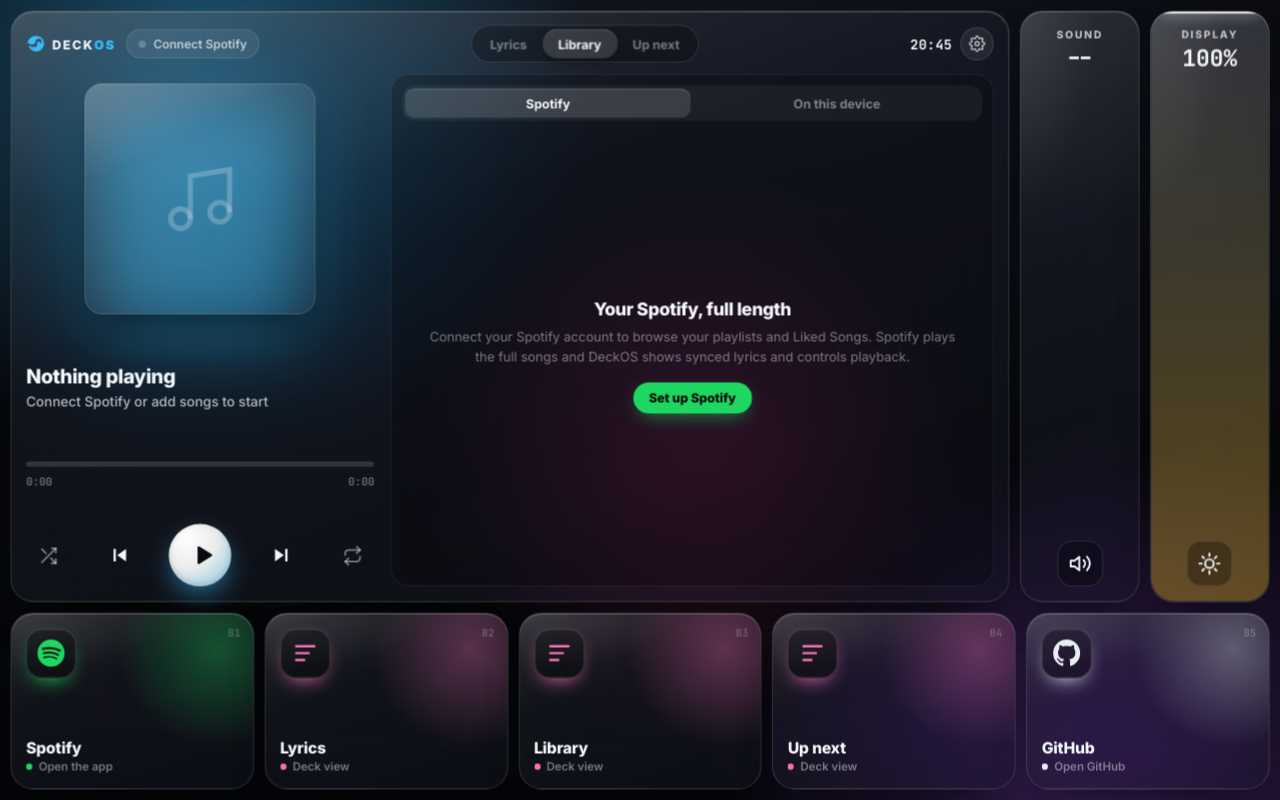
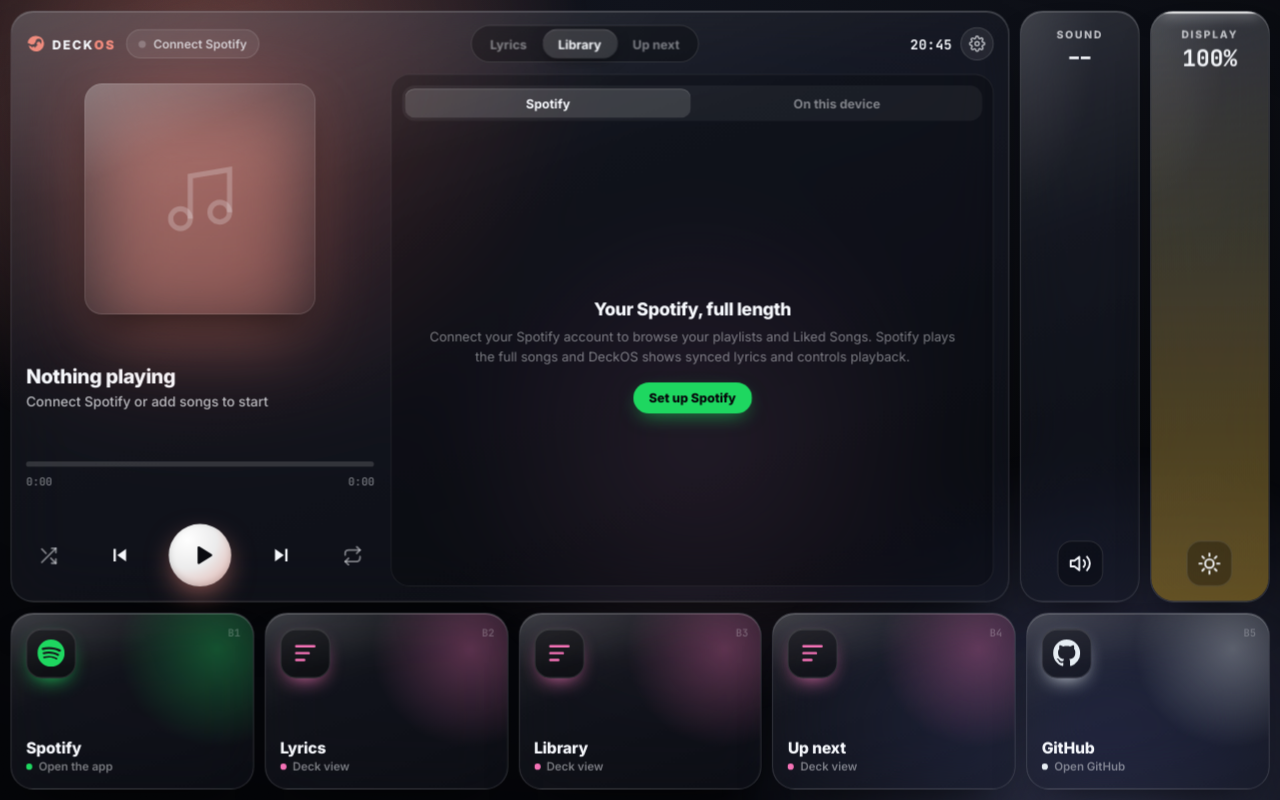
Before and after one commit to Aiman2404/steam-ipad, a website with bundled scripts: page index.html in a window 1280 px wide. Built offline with nearby package versions, Linux system fonts and the light colour scheme; files whose address does not match are found by name.

Commit message:
feat(brand): coral and periwinkle as the default deck colours
The deck and the Link dashboard now start in the logo's colours instead of
sky blue and purple. Album covers still re-tint everything while a song
plays; with nothing playing it falls back to the brand palette, which now
lives in one place (palette.js FALLBACK).

```diff
--- a/css/deck.css
+++ b/css/deck.css
@@ -10,9 +10,11 @@
   --radius: 22px;
   --radius-sm: 14px;
 
-  --accent-rgb: 56, 189, 248;
-  --accent-2-rgb: 168, 85, 247;
-  --accent-3-rgb: 236, 72, 153;
+  /* Brand colours from the logo. Shown until a cover is playing, then the
+     palette extractor overwrites them with colours from the artwork. */
+  --accent-rgb: 239, 139, 125;   /* coral */
+  --accent-2-rgb: 139, 149, 220; /* periwinkle */
+  --accent-3-rgb: 188, 141, 176; /* mauve, where the two meet */
   --accent: rgb(var(--accent-rgb));
 
   --ink: #f5f7fb;
--- a/js/palette.js
+++ b/js/palette.js
@@ -2,7 +2,9 @@
 // to the song. Spotify (i.scdn.co) and iTunes artwork both send CORS headers,
 // and embedded local artwork is a blob: URL, so the canvas is never tainted.
 
-const FALLBACK = { a: [56, 189, 248], b: [168, 85, 247], c: [236, 72, 153] };
+// DeckOS brand colours (coral, periwinkle, mauve): used when there's no cover
+// or it's too grey to pull anything interesting out of.
+export const FALLBACK = { a: [239, 139, 125], b: [139, 149, 220], c: [188, 141, 176] };
 const cache = new Map();
 
 function rgbToHsl(r, g, b) {
--- a/js/views/now-playing.js
+++ b/js/views/now-playing.js
@@ -2,7 +2,7 @@
 // colours all switch from the same 'track' event, so they can't drift apart.
 
 import { $, formatTime, clamp } from '../util.js';
-import { extractPalette, applyPalette } from '../palette.js';
+import { extractPalette, applyPalette, FALLBACK } from '../palette.js';
 
 export class NowPlaying {
   constructor(player) {
@@ -86,7 +86,8 @@ export class NowPlaying {
       media.classList.remove('has-cover');
       ['#coverImgA', '#coverImgB'].forEach((id) => $(id).classList.remove('is-on'));
       this.setBackdrop('');
-      applyPalette({ a: [56, 189, 248], b: [168, 85, 247], c: [236, 72, 153] });
+      // Nothing playing: fall back to the brand colours instead of the last song's.
+      applyPalette(FALLBACK);
       return;
     }
     const img = this.coverFlip ? $('#coverImgA') : $('#coverImgB');
--- a/link/dashboard/dashboard.css
+++ b/link/dashboard/dashboard.css
@@ -6,9 +6,11 @@
   --ink-2: rgba(245, 247, 251, 0.72);
   --ink-3: rgba(245, 247, 251, 0.48);
   --line: rgba(255, 255, 255, 0.12);
-  --accent: #38bdf8;
-  --accent-rgb: 56, 189, 248;
-  --violet: #a855f7;
+  /* Same coral → periwinkle as the logo. --violet keeps its old name so the
+     gradients below don't all need renaming. */
+  --accent: #ef8b7d;
+  --accent-rgb: 239, 139, 125;
+  --violet: #8b95dc;
   --good: #34d399;
   --warn: #fbbf24;
   --bad: #fb7185;
@@ -70,14 +72,14 @@ code,
 .o1 {
   top: -25vmax;
   left: -15vmax;
-  background: radial-gradient(circle, rgba(56, 189, 248, 0.7), transparent 62%);
+  background: radial-gradient(circle, rgba(239, 139, 125, 0.6), transparent 62%);
   animation: drift 40s ease-in-out infinite alternate;
 }
 
 .o2 {
   bottom: -30vmax;
   right: -20vmax;
-  background: radial-gradient(circle, rgba(168, 85, 247, 0.65), transparent 62%);
+  background: radial-gradient(circle, rgba(139, 149, 220, 0.6), transparent 62%);
   animation: drift 52s ease-in-out infinite alternate-reverse;
 }
 
@@ -87,7 +89,7 @@ code,
   width: 40vmax;
   height: 40vmax;
   opacity: 0.3;
-  background: radial-gradient(circle, rgba(236, 72, 153, 0.7), transparent 60%);
+  background: radial-gradient(circle, rgba(188, 141, 176, 0.6), transparent 60%);
   animation: drift 60s ease-in-out infinite alternate;
 }
 
```
